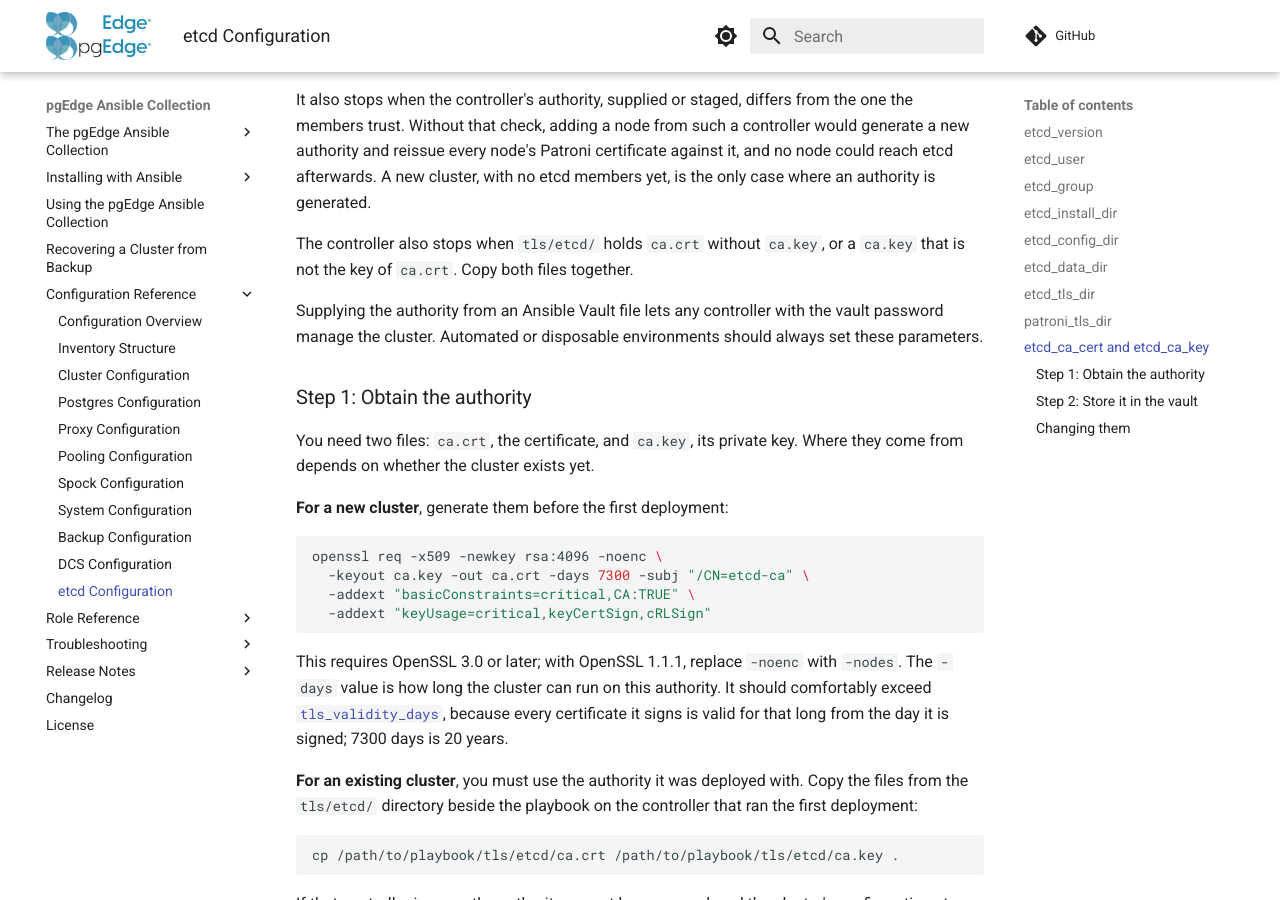
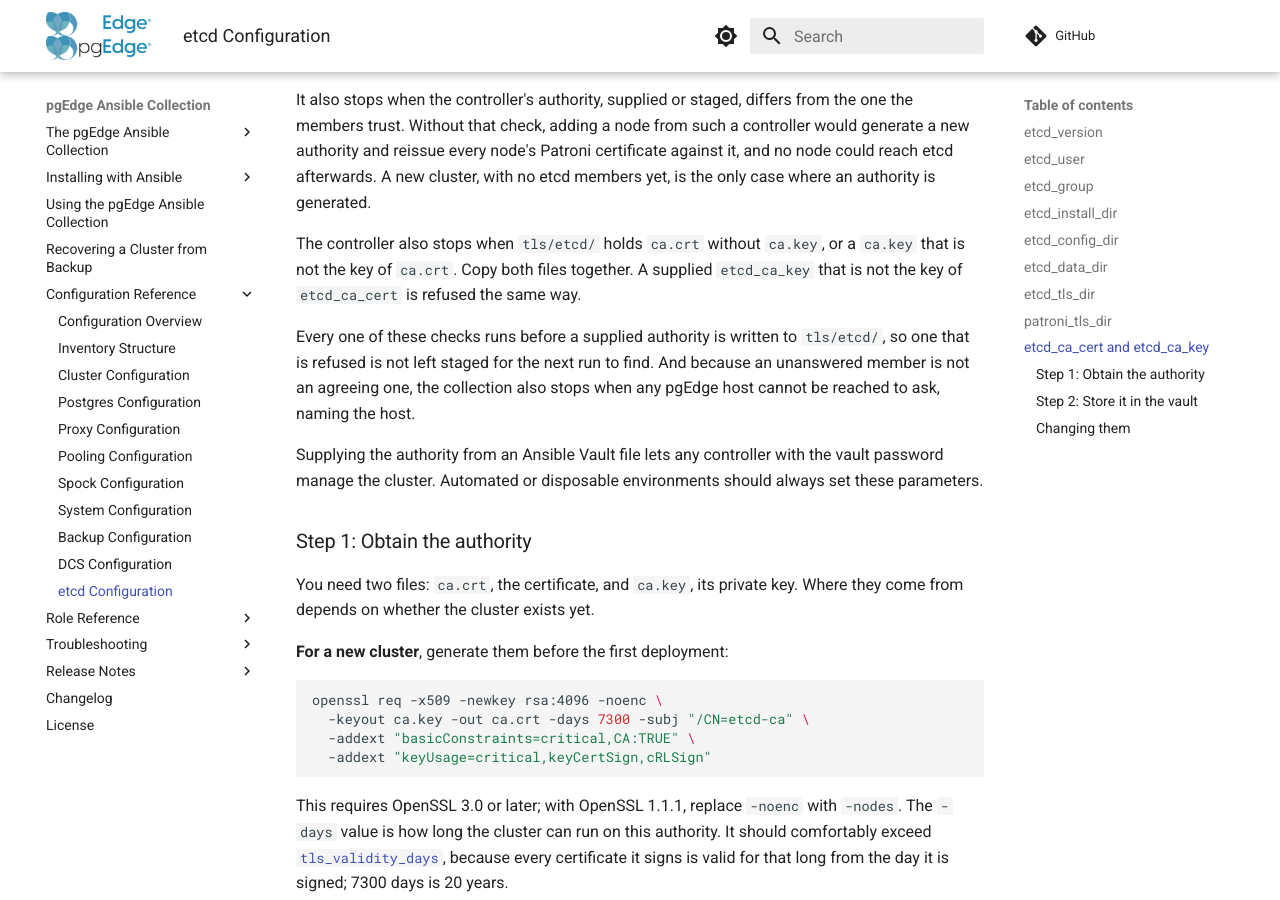
Before and after one commit to pgEdge/pgedge-ansible, an MkDocs documentation site: the page built from docs/configuration/etcd.md, in a window 1280 px wide and 900 px high, scrolled down 3031 px. Built offline with MkDocs 1.6.1 and Material for MkDocs 9.7.7, drawn with Linux system fonts in a browser that asks for light colours; comment, search, counter and statistics services are not loaded.

Commit message:
Check a supplied etcd CA before staging it
Every check now runs against the supplied pair or the staged one before
anything is written, so a wrong authority is refused without being left
staged. The member read runs in check mode and names any host it could
not reach instead of ending the play unexplained.

Co-Authored-By: Claude Opus 5.5 (1M context) <noreply@anthropic.com>

```diff
--- a/docs/configuration/etcd.md
+++ b/docs/configuration/etcd.md
@@ -139,7 +139,14 @@ cluster, with no etcd members yet, is the only case where an authority is
 generated.
 
 The controller also stops when `tls/etcd/` holds `ca.crt` without `ca.key`, or
-a `ca.key` that is not the key of `ca.crt`. Copy both files together.
+a `ca.key` that is not the key of `ca.crt`. Copy both files together. A
+supplied `etcd_ca_key` that is not the key of `etcd_ca_cert` is refused the
+same way.
+
+Every one of these checks runs before a supplied authority is written to
+`tls/etcd/`, so one that is refused is not left staged for the next run to
+find. And because an unanswered member is not an agreeing one, the collection
+also stops when any pgEdge host cannot be reached to ask, naming the host.
 
 Supplying the authority from an Ansible Vault file lets any controller with
 the vault password manage the cluster. Automated or disposable environments
```
Also changed, not shown: 1 other file.
